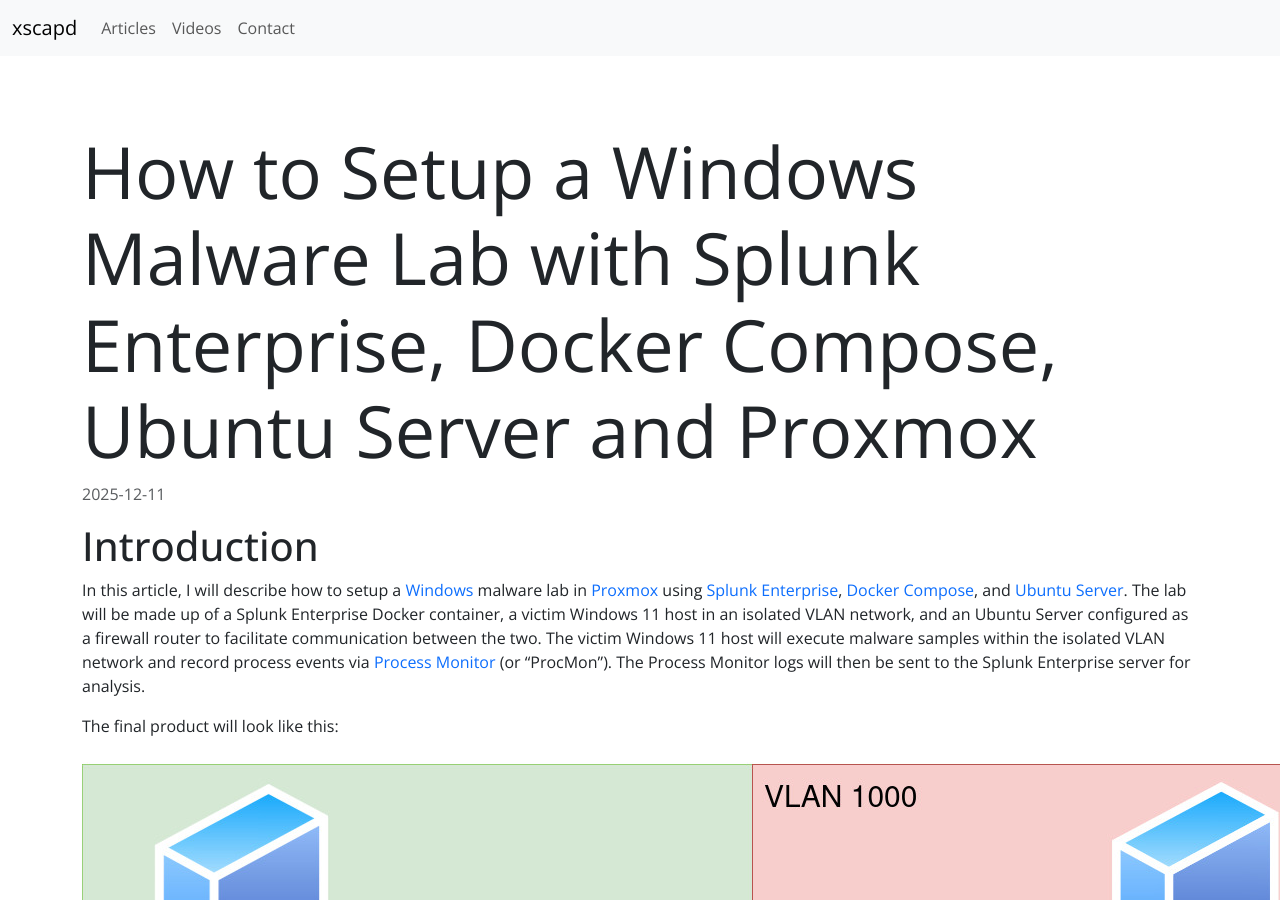
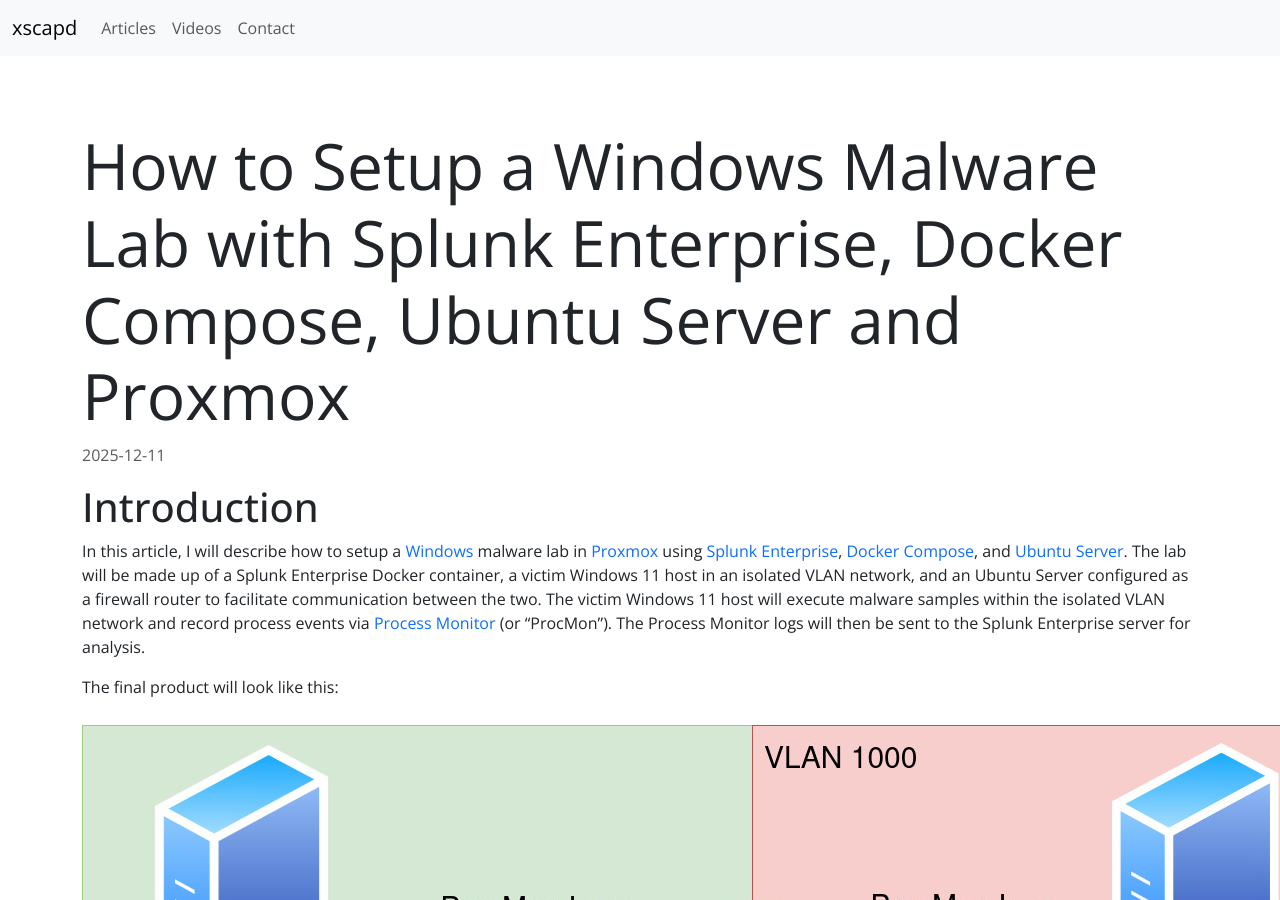
Before and after one commit to xscapd/xscapd.io, a Jekyll site: the page built from _posts/2025-12-11-How-to-Setup-a-Windows-Malware-Lab-with-Splunk-Enterprise-Docker-Compose-Ubuntu-Server-and-Proxmox.md, in a window 1280 px wide and 900 px high. Built offline with Jekyll 4.4.1, drawn with Linux system fonts in a browser that asks for light colours; some web fonts are replaced; comment, search, counter and statistics services are not loaded.

Commit message:
Made article display smaller.

```diff
--- a/_layouts/articles.html
+++ b/_layouts/articles.html
@@ -14,7 +14,7 @@
 			</div>
 
 			<div class="container post">
-				<h1 class="display-2 text-start">{{ page.title }}</h1>
+				<h1 class="display-3 text-start">{{ page.title }}</h1>
 				<p class="text-muted">{{ page.date | date: "%Y-%m-%d" }}</p>
 
 				<div class="text-start">
```
